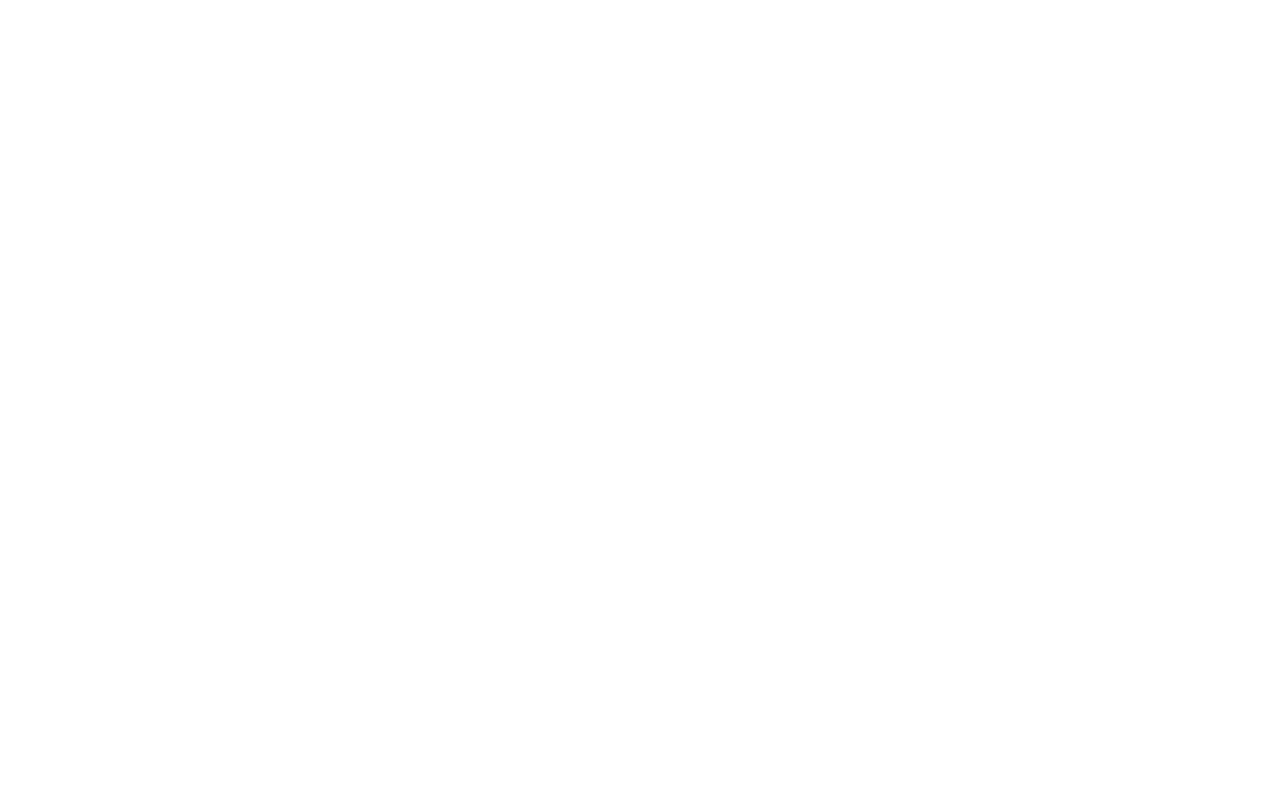
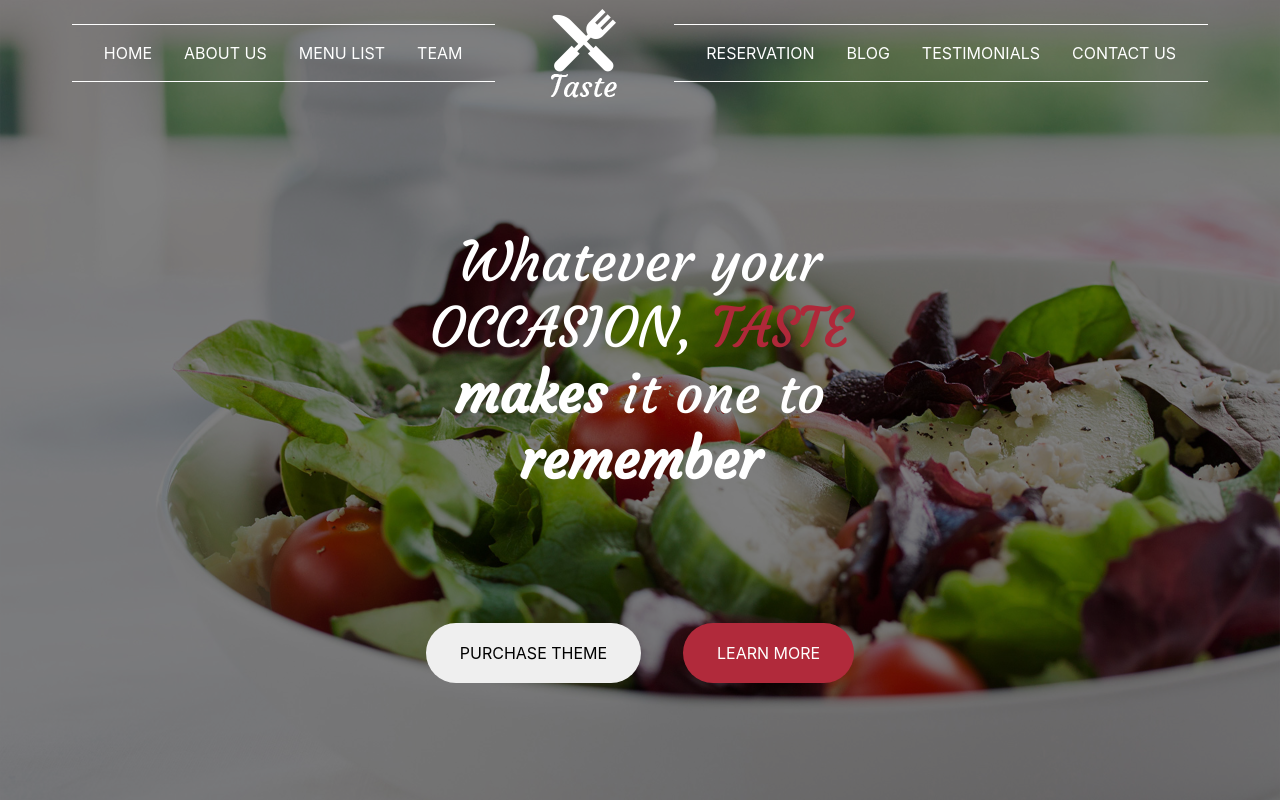
Before and after one commit to chrisMGcoding/DeGroefChris19_site_du_chef, a website: page index.html in a window 1280 px wide. Drawn offline with nearby package versions, Linux system fonts and the light colour scheme.

Commit message:
Site_du_Chef : fin header

```diff
--- a/index.html
+++ b/index.html
@@ -1,5 +1,5 @@
 <!DOCTYPE html>
-<html lang="en">
+<html lang="fr">
 <head>
     <meta charset="UTF-8">
     <meta http-equiv="X-UA-Compatible" content="IE=edge">
@@ -13,10 +13,66 @@
 </head>
 <body>
 
+    <header>
+
+        <!-- Navbar -->
+        <div class="navbar">
+
+            <div class="navbar">
+                <ul>
+                    <li><a href="">HOME</a></li>
+                    <li><a href="">ABOUT US</a></li>
+                    <li><a href="">MENU LIST</a></li>
+                    <li><a href="">TEAM</a></li>
+                </ul>
+            </div>
+
+            <div class="navbar_logo">
+                <img src="./public/images/logo.png" alt="">
+            </div>
+
+            <div class="navbar">
+                <ul>
+                    <li><a href="">RESERVATION</a></li>
+                    <li><a href="">BLOG</a></li>
+                    <li><a href="">TESTIMONIALS</a></li>
+                    <li><a href="">CONTACT US</a></li>
+                </ul>
+            </div>
+
+         </div>
+
+        <!-- fin Navbar  -->
+
+        <!-- texte + boutons  -->
+
+        <div class="title">
+
+            <div class="header_title">
+                <h1> Whatever your OCCASION, <span id="taste">TASTE</span> <span class="gras">makes</span> it one to <span class="gras">remember</span> </h1>
+            </div>
+
+            <div class="header_buttons">
+                <button id="one">
+                    <a href="">
+                        PURCHASE THEME
+                    </a>
+                </button>
+                <button id="two">
+                    <a href="">
+                        LEARN MORE
+                    </a>
+                </button>
+            </div>
+
+        </div>
+
+    </header>
+
+
     <script src="./node_modules/jquery/dist/jquery.js"></script>
     <script src="./node_modules/bootstrap/dist/js/bootstrap.bundle.js"></script>
     <script src="./node_modules/bootstrap/dist/js/bootstrap.js"></script>
 
-
 </body>
 </html>
--- a/src/scss/_fonts.scss
+++ b/src/scss/_fonts.scss
@@ -0,0 +1 @@
+@import url('https://fonts.googleapis.com/css2?family=Courgette&display=swap');
--- a/src/scss/_variables.scss
+++ b/src/scss/_variables.scss
@@ -0,0 +1,2 @@
+$button: #B12A3B;
+$taste: #AF2839;
--- a/src/scss/modules/_header.scss
+++ b/src/scss/modules/_header.scss
@@ -0,0 +1,84 @@
+header {
+    height: 800px;
+    background-image: url('../../../public/images/banner1.jpg');
+    background-color: grey;
+    background-size: cover;
+    background-blend-mode: multiply;
+    .navbar {
+        display: flex;
+        justify-content: space-evenly;
+        .navbar {
+            border-top: solid 1px white;
+            border-bottom: solid 1px white;
+            padding: 1rem;
+            ul {
+                display: flex;
+                margin: 0rem;
+                padding: 0rem;
+                li {
+                    list-style-type: none;
+                    a {
+                        padding: 1rem;
+                        color: white;
+                        text-decoration: none;
+                    }
+                    a:hover {
+                        background-color: $button;
+                    }
+                }
+            }
+        }
+    }
+    .title {
+        height: 700px;
+        display: flex;
+        flex-direction: column;
+        align-items: center;
+        justify-content: space-evenly;
+        .header_title {
+            width: 40%;
+            text-align: center;
+            color: white;
+            h1 {
+                font-size: 55px;
+                font-family: 'Courgette', cursive;
+                #taste {
+                    color: $taste;
+                }
+                .gras {
+                    font-weight: bold;
+                }
+            }
+        }
+    }
+    .header_buttons {
+        width: 40%;
+        display: flex;
+        justify-content: space-evenly;
+        button {
+            padding-right: 2rem;
+            padding-left: 2rem;
+            padding-top: 1rem;
+            padding-bottom: 1rem;
+            border-radius: 30px;
+            border-color: transparent;
+            a {
+                text-decoration: none;
+                display: flex;
+                align-items: center;
+                justify-content: center;
+            }
+        }
+        #one {
+            a {
+                color: black;
+            }
+        }
+        #two {
+            background-color: $button;
+            a {
+                color: white;
+            }
+        }
+    }
+}
```
Also changed, not shown: public/css/app.css, 1 other file.
